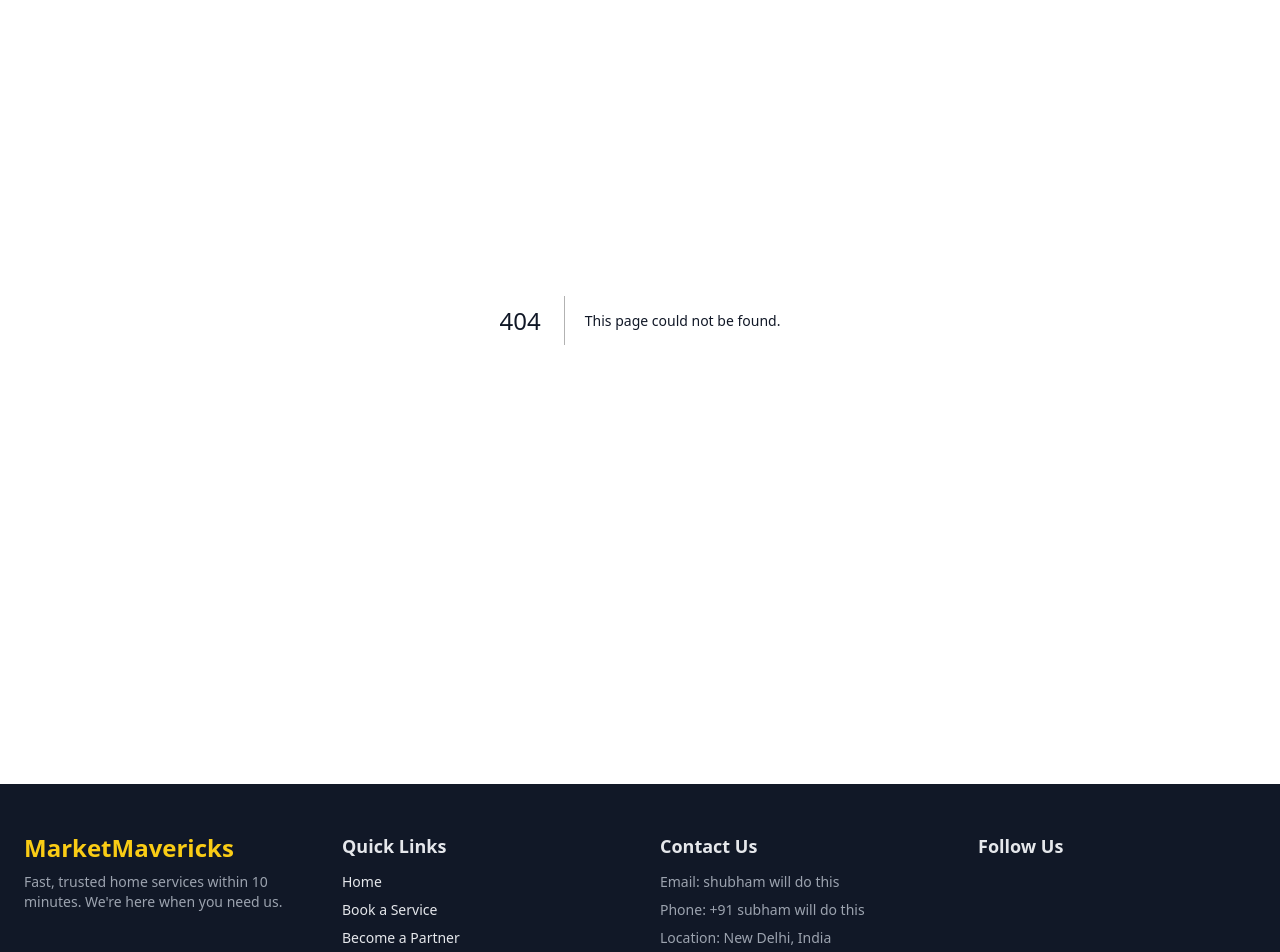
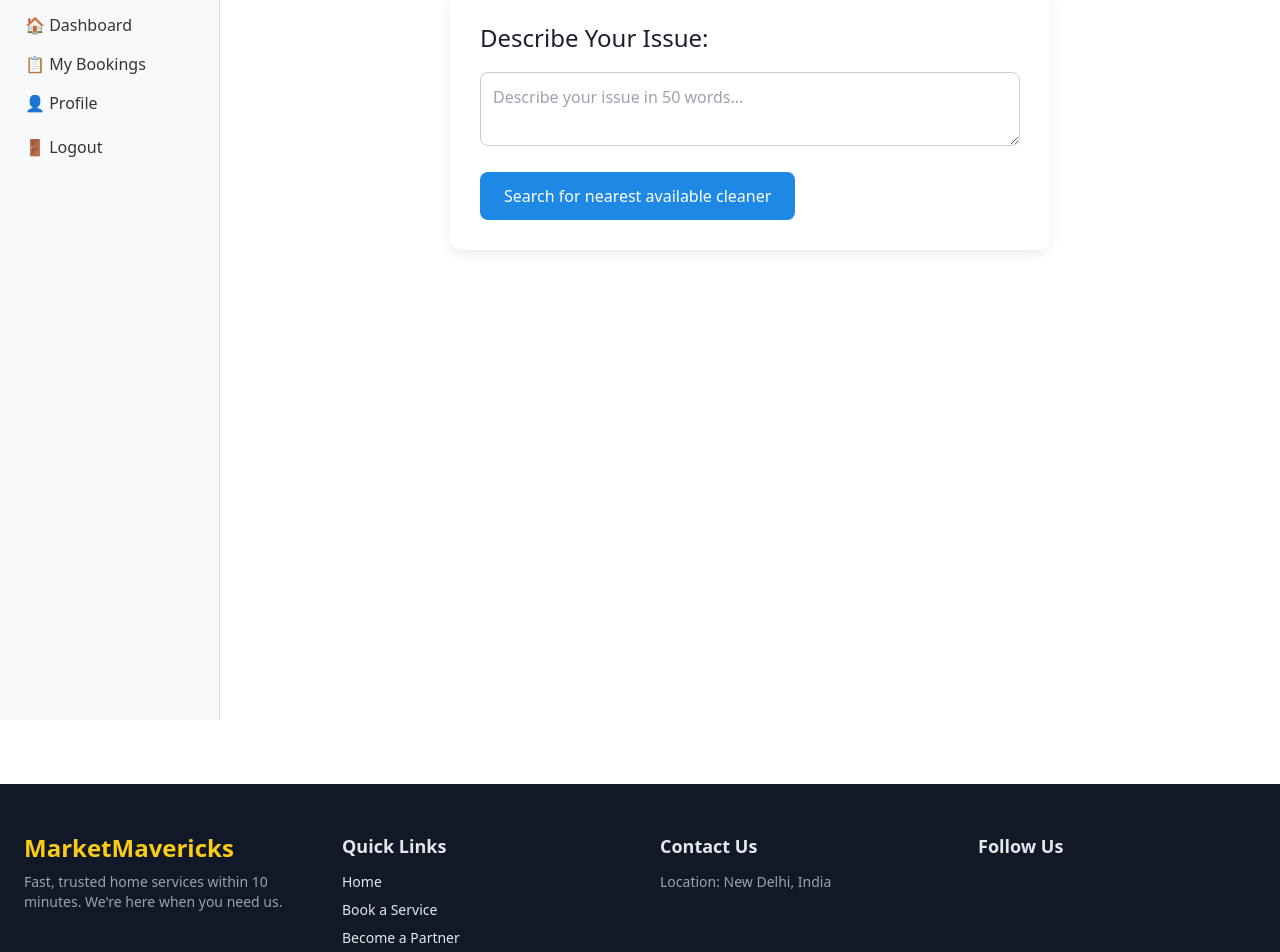
Before and after one commit to waterbikes/marketmavericks, a Next.js app: page /dashboard/book/1 in a window 1280 px wide. Before the commit this address had no page. Shown: the part 80-1032 px from the top of the page. Built offline with nearby package versions, Linux system fonts and the light colour scheme.

Commit message:
Improved service request and made popular services functional.

```diff
--- a/app/api/service-request/route.js
+++ b/app/api/service-request/route.js
@@ -31,7 +31,7 @@ export async function POST(req) {
             type: 'Point',
             coordinates: [userLocation.lng, userLocation.lat],
           },
-          $maxDistance: 5000, // within 5 km
+          $maxDistance: 50000000, // within 5 km
         },
       },
     });
--- a/app/components/Footer/page.js
+++ b/app/components/Footer/page.js
@@ -27,8 +27,6 @@ const Footer = () => {
         <div>
           <h4 className="text-lg font-semibold mb-3">Contact Us</h4>
           <ul className="text-sm space-y-2 text-gray-400">
-            <li>Email: shubham will do this</li>
-            <li>Phone: +91 subham will do this</li>
             <li>Location: New Delhi, India</li>
           </ul>
         </div>
--- a/app/dashboard/book/page.js
+++ b/app/dashboard/book/[service]/page.js
@@ -2,12 +2,13 @@
 import React, { useState } from 'react';
 import './book.css';
 
-export default function BookService() {
+export default function BookService({ params }) {
   const [description, setDescription] = useState('');
   const [loading, setLoading] = useState(false);
   const [response, setResponse] = useState(null);
 
   const handleSubmit = async () => {
+    const { service } = await params;
     setLoading(true);
     try {
       const res = await fetch('/api/service-request', {
@@ -16,7 +17,7 @@ export default function BookService() {
           'Content-Type': 'application/json',
         },
         body: JSON.stringify({
-          service: 'cleaning',
+          service: decodeURIComponent(service),
           description,
         }),
       });
@@ -32,7 +33,7 @@ export default function BookService() {
 
   return (
     <div className="book-process">
-      <h2>Describe Your Issue</h2>
+      <h2>Describe Your Issue:</h2>
       <textarea
         placeholder="Describe your issue in 50 words..."
         value={description}
--- a/app/dashboard/page.js
+++ b/app/dashboard/page.js
@@ -34,9 +34,9 @@ export default function Dashboard() {
       <section className="popular-services">
         <h2>Popular Services</h2>
         <div className="services-list">
-          <div className="service-card">Plumber</div>
-          <div className="service-card">Carpenter</div>
-          <div className="service-card">Electrician</div>
+          <Link href= "dashboard/book/plumber" className="service-card">Plumber</Link>
+          <Link href= "dashboard/book/carpenter" className="service-card">Carpenter</Link>
+          <Link href= "dashboard/book/electrician" className="service-card">Electrician</Link>
         </div>
       </section>
 
@@ -44,7 +44,7 @@ export default function Dashboard() {
         <h2>Select a Service</h2>
         <div className="service-grid">
           {services.map((service) => (
-            <Link key={service} href={`dashboard/book?service=${service.toLowerCase()}`} className="service-option">
+            <Link key={service} href={`dashboard/book/${service.toLowerCase()}`} className="service-option">
               {service}
             </Link>
           ))}
--- a/app/login/login.css
+++ b/app/login/login.css
@@ -12,6 +12,7 @@
   padding: 30px;
   border-radius: 10px;
   width: 100%;
+  max-width: 30rem;
   box-shadow: 0 4px 12px rgba(0, 0, 0, 0.1);
 }
 
```
Also changed, not shown: app/dashboard/book/[service]/book.css (renamed from app/dashboard/book/book.css).
